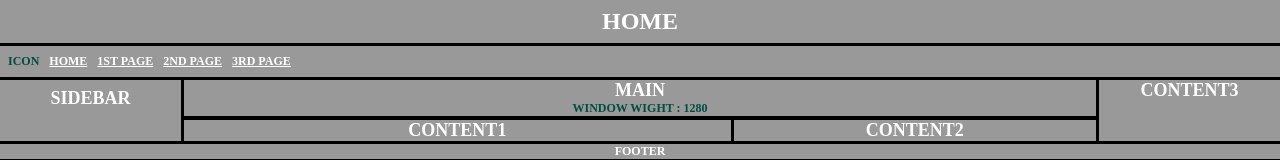
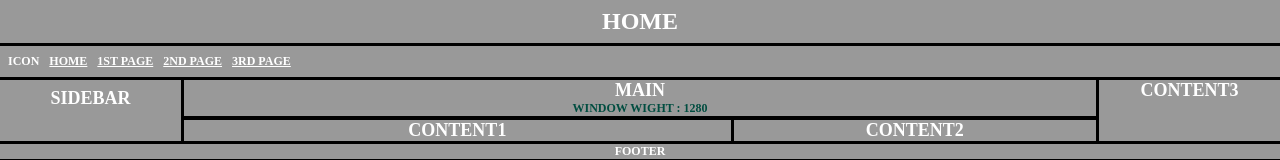
Before and after one commit to Weerawut1996/react-routerV6, a React (Vite) app: page / in a window 1280 px wide. Shown: the top 160 px of the page. Built offline with nearby package versions, Linux system fonts and the light colour scheme.

Commit message:
add class nav

```diff
--- a/src/assets/Component/NavberTab.jsx
+++ b/src/assets/Component/NavberTab.jsx
@@ -4,8 +4,8 @@ import { Link } from "react-router-dom"
 function NavberTab() {
    return (
       <>
-         <nav id = "nanvar">
-            <div className="d-inline-block">icon</div>
+         <nav id = "nanvar" >
+            <div className="d-inline-block text-fff">icon</div>
             <div className="d-flex gap-10px">
                <Link to={'/'}>Home</Link>
                <Link to={'/1stPage'}>1st Page</Link>
```
